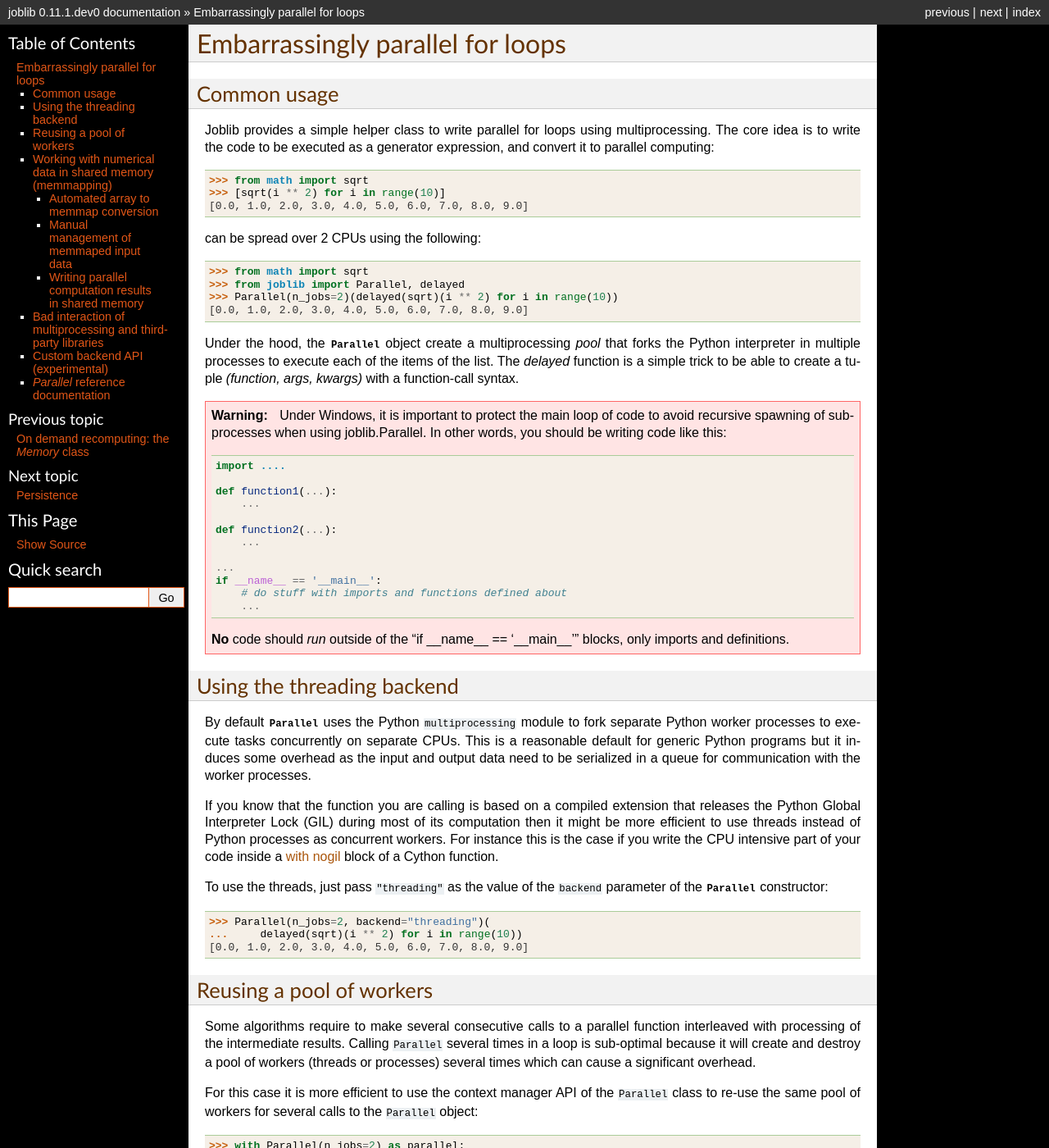
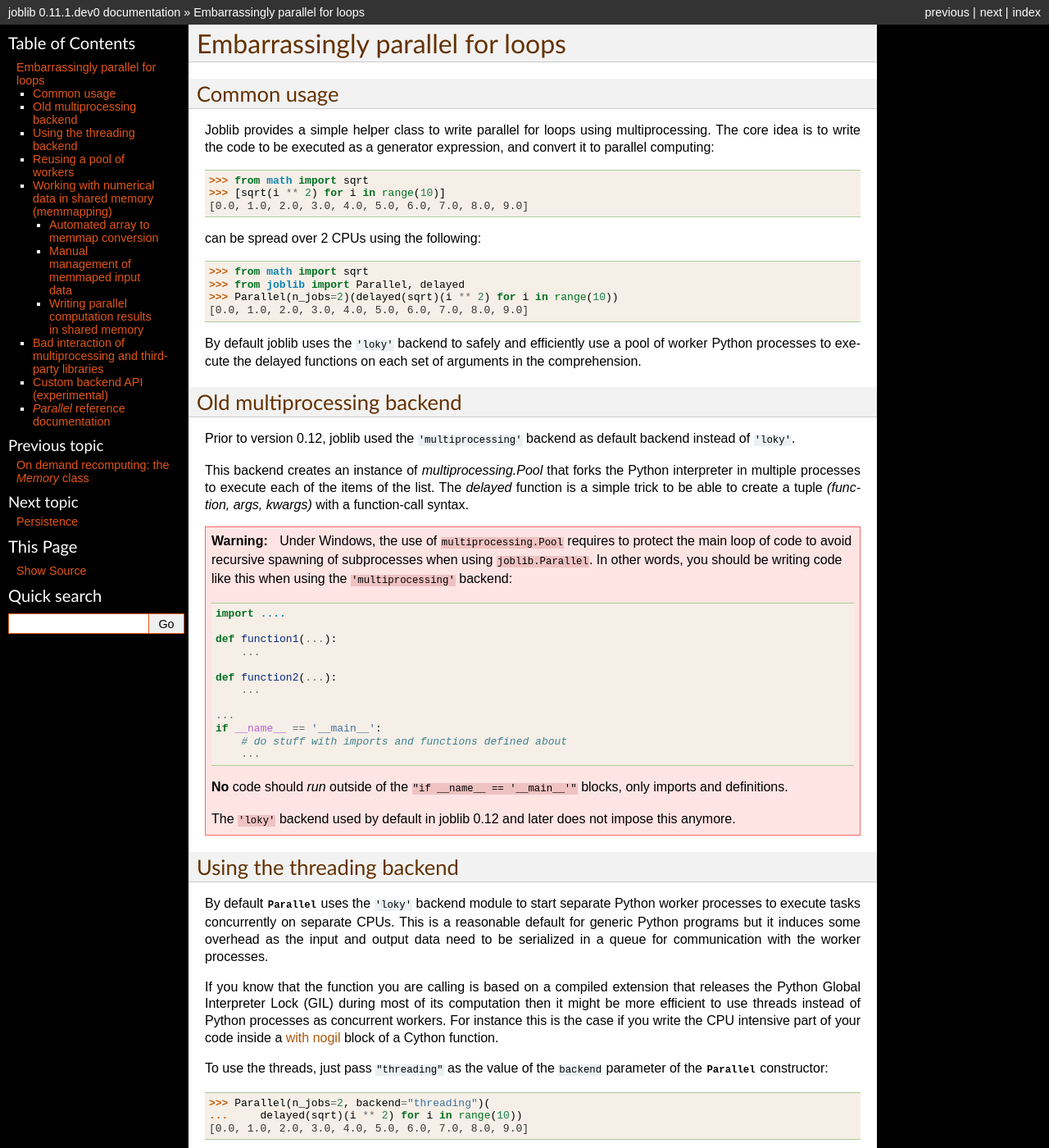
Before and after one commit to joblib/joblib, a Sphinx documentation site: the page built from doc/parallel.rst, in a window 1280 px wide and 1400 px high. Shown: the whole window at 82% size. Built offline with Sphinx 7.4.7, drawn with Linux system fonts in a browser that asks for light colours; formulas are drawn with MathJax 3; some of the changed text lies outside the part shown.

Commit message:
[MRG] DOC update doc to mention the new loky backend (#548)

```diff
--- a/doc/parallel.rst
+++ b/doc/parallel.rst
@@ -21,17 +21,30 @@ can be spread over 2 CPUs using the following::
     >>> Parallel(n_jobs=2)(delayed(sqrt)(i ** 2) for i in range(10))
     [0.0, 1.0, 2.0, 3.0, 4.0, 5.0, 6.0, 7.0, 8.0, 9.0]
 
-Under the hood, the :class:`Parallel` object create a multiprocessing
-`pool` that forks the Python interpreter in multiple processes to execute
-each of the items of the list. The `delayed` function is a simple trick
-to be able to create a tuple `(function, args, kwargs)` with a
-function-call syntax.
+By default joblib uses the ``'loky'`` backend to safely and efficiently
+use a pool of worker Python processes to execute the delayed functions
+on each set of arguments in the comprehension.
+
+
+Old multiprocessing backend
+===========================
+
+Prior to version 0.12, joblib used the ``'multiprocessing'`` backend as
+default backend instead of ``'loky'``.
+
+This backend creates an instance of `multiprocessing.Pool` that forks
+the Python interpreter in multiple processes to execute each of the
+items of the list. The `delayed` function is a simple trick to be able
+to create a tuple `(function, args, kwargs)` with a function-call
+syntax.
 
 .. warning::
 
-   Under Windows, it is important to protect the main loop of code to
-   avoid recursive spawning of subprocesses when using joblib.Parallel.
-   In other words, you should be writing code like this:
+   Under Windows, the use of ``multiprocessing.Pool`` requires to
+   protect the main loop of code to avoid recursive spawning of
+   subprocesses when using ``joblib.Parallel``. In other words, you
+   should be writing code like this when using the ``'multiprocessing'``
+   backend:
 
    .. code-block:: python
 
@@ -48,18 +61,21 @@ function-call syntax.
           # do stuff with imports and functions defined about
           ...
 
-   **No** code should *run* outside of the "if __name__ == '__main__'"
-   blocks, only imports and definitions.
+   **No** code should *run* outside of the ``"if __name__ ==
+   '__main__'"`` blocks, only imports and definitions.
+
+   The ``'loky'`` backend used by default in joblib 0.12 and later does
+   not impose this anymore.
 
 
 Using the threading backend
 ===========================
 
-By default :class:`Parallel` uses the Python ``multiprocessing`` module to fork
-separate Python worker processes to execute tasks concurrently on separate
-CPUs. This is a reasonable default for generic Python programs but it induces
-some overhead as the input and output data need to be serialized in a queue for
-communication with the worker processes.
+By default :class:`Parallel` uses the ``'loky'`` backend module to start
+separate Python worker processes to execute tasks concurrently on
+separate CPUs. This is a reasonable default for generic Python programs
+but it induces some overhead as the input and output data need to be
+serialized in a queue for communication with the worker processes.
 
 If you know that the function you are calling is based on a compiled extension
 that releases the Python Global Interpreter Lock (GIL) during most of its
@@ -75,6 +91,13 @@ parameter of the :class:`Parallel` constructor:
 
     >>> Parallel(n_jobs=2, backend="threading")(
     ...     delayed(sqrt)(i ** 2) for i in range(10))
+    [0.0, 1.0, 2.0, 3.0, 4.0, 5.0, 6.0, 7.0, 8.0, 9.0]
+
+or alternatively using a context manager:
+
+    >>> from joblib import parallel_backend
+    >>> with parallel_backend('threading'):
+    ...    Parallel(n_jobs=2)(delayed(sqrt)(i ** 2) for i in range(10))
     [0.0, 1.0, 2.0, 3.0, 4.0, 5.0, 6.0, 7.0, 8.0, 9.0]
 
 
@@ -105,23 +128,40 @@ the ``Parallel`` object::
 
 .. include:: parallel_numpy.rst
 
+Note that the ``'loky'`` backend now used by default for process-based
+parallelism automatically tries to maintain and reuse a pool of workers
+by it-self even for calls without the context manager.
+
 
 Bad interaction of multiprocessing and third-party libraries
 ============================================================
 
-Prior to Python 3.4 the ``'multiprocessing'`` backend of joblib can only use
-the ``fork`` strategy to create worker processes under non-Windows systems.
-This can cause some third-party libraries to crash or freeze. Such libraries
-include as Apple vecLib / Accelerate (used by NumPy under OSX), some old
-version of OpenBLAS (prior to 0.2.10) or the OpenMP runtime implementation from
-GCC.
+Using the ``'multiprocessing'`` backend can cause a crash when using
+third party libraries that manage their own native thread-pool if the
+library is first used in the main process and subsequently called again
+in a worker process (inside the ``Parallel`` call).
 
-To avoid this problem ``joblib.Parallel`` can be configured to use the
-``'forkserver'`` start method on Python 3.4 and later. The start method has to
-be configured by setting the ``JOBLIB_START_METHOD`` environment variable to
-``'forkserver'`` instead of the default ``'fork'`` start method. However the
-user should be aware that using the ``'forkserver'`` method prevents
-``joblib.Parallel`` to call function interactively defined in a shell session.
+Joblib version 0.12 and later are no longer subject to this problem
+thanks to the use of `loky <https://github.com/tomMoral/loky>`_ as the
+new default backend for process-based parallelism.
+
+Prior to Python 3.4 the ``'multiprocessing'`` backend of joblib can only
+use the ``fork`` strategy to create worker processes under non-Windows
+systems. This can cause some third-party libraries to crash or freeze.
+Such libraries include Apple vecLib / Accelerate (used by NumPy under
+OSX), some old version of OpenBLAS (prior to 0.2.10) or the OpenMP
+runtime implementation from GCC which is used internally by third-party
+libraries such as XGBoost, spaCy, OpenCV...
+
+The best way to avoid this problem is to use the ``'loky'`` backend
+instead of the ``multiprocessing`` backend. Prior to joblib 0.12, it is
+also possible  to get ``joblib.Parallel`` configured to use the
+``'forkserver'`` start method on Python 3.4 and later. The start method
+has to be configured by setting the ``JOBLIB_START_METHOD`` environment
+variable to ``'forkserver'`` instead of the default ``'fork'`` start
+method. However the user should be aware that using the ``'forkserver'``
+method prevents ``joblib.Parallel`` to call function interactively
+defined in a shell session.
 
 You can read more on this topic in the `multiprocessing documentation
 <https://docs.python.org/3/library/multiprocessing.html#contexts-and-start-methods>`_.
@@ -138,11 +178,11 @@ Custom backend API (experimental)
 .. warning:: The custom backend API is experimental and subject to change
     without going through a deprecation cycle.
 
-User can provide their own implementation of a parallel processing backend in
-addition to the ``'multiprocessing'`` and ``'threading'`` backends provided by
-default. A backend is registered with the
-:func:`joblib.register_parallel_backend` function by passing a name and a
-backend factory.
+User can provide their own implementation of a parallel processing
+backend in addition to the ``'loky'``, ``'threading'``,
+``'multiprocessing'`` backends provided by default. A backend is
+registered with the :func:`joblib.register_parallel_backend` function by
+passing a name and a backend factory.
 
 The backend factory can be any callable that returns an instance of
 ``ParallelBackendBase``. Please refer to the `default backends source code`_ as
```
Also changed, not shown: 1 other file.
